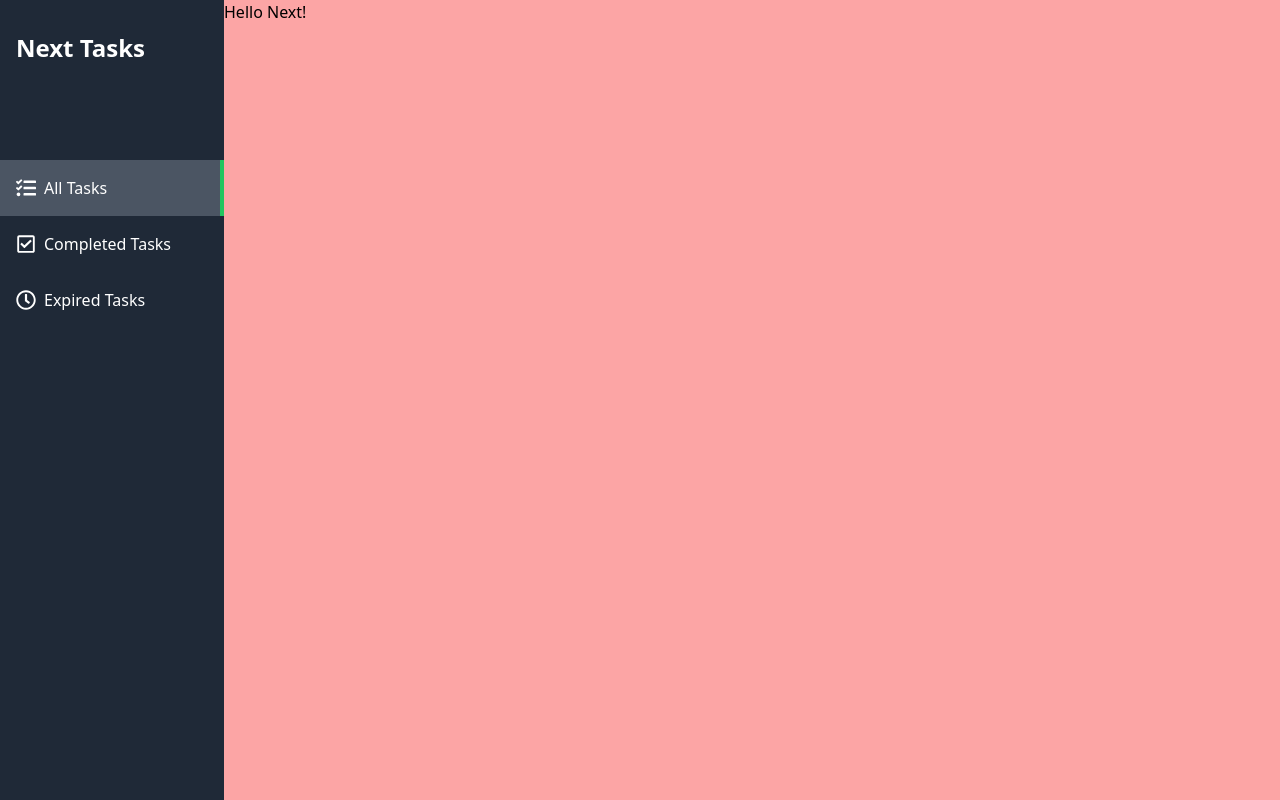
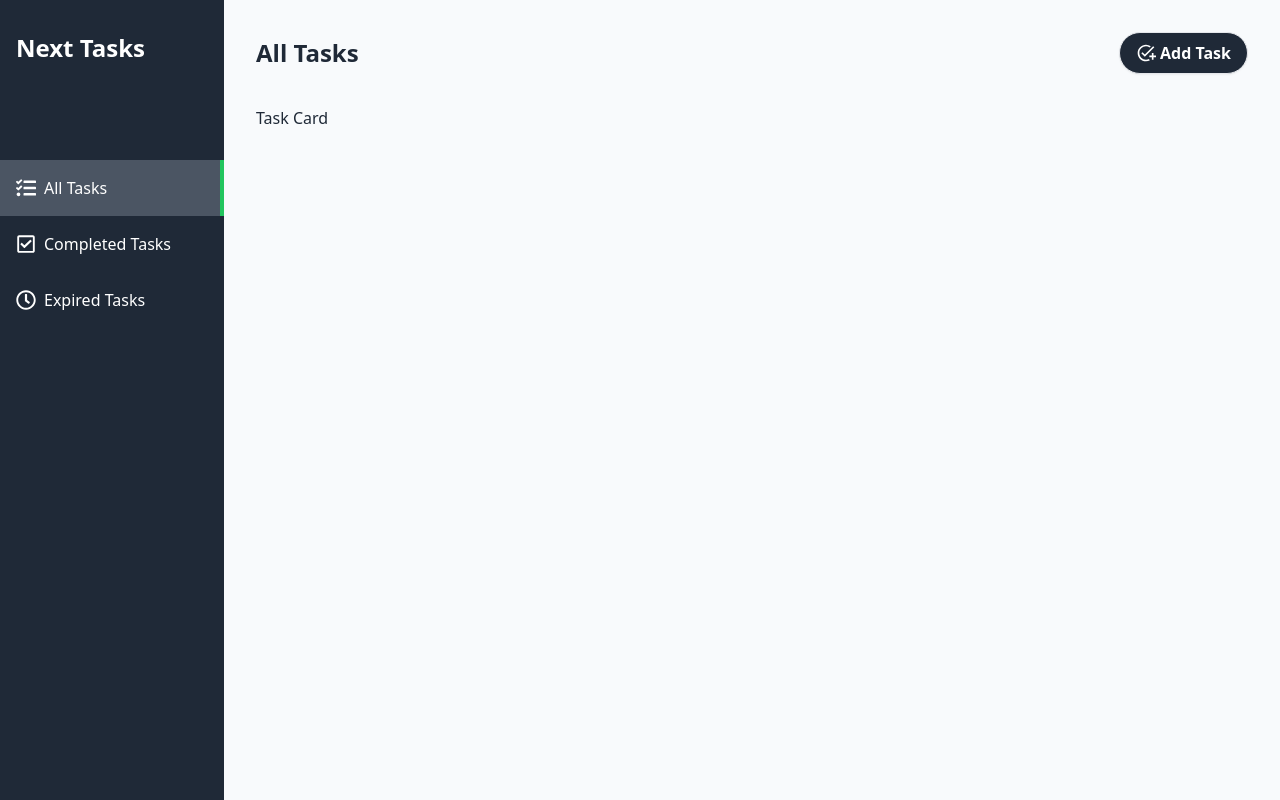
Before and after one commit to mahiro0830/next-tasks, a Next.js app: page / in a window 1280 px wide. Built offline with nearby package versions, Linux system fonts and the light colour scheme.

Commit message:
メインページの実装

```diff
--- a/src/app/(main)/layout.tsx
+++ b/src/app/(main)/layout.tsx
@@ -9,7 +9,7 @@
   return (
     <div className='flex h-screen'>
       <SideMenu />
-      <main className='bg-red-300 flex-1 overflow-auto'>{children}</main>
+      <main className='bg-slate-50 flex-1 overflow-auto'>{children}</main>
     </div>
   )
 }
--- a/src/app/(main)/page.tsx
+++ b/src/app/(main)/page.tsx
@@ -1,5 +1,19 @@
-export default function Home() {
+import Link from "next/link";
+import { MdAddTask } from "react-icons/md";
+
+export default function MainPage() {
   return (
-    <div>Hello Next!</div>
+    <div className="text-gray-800 p-8 h-full overflow-y-auto pb-24">
+      <header className="flex justify-between item-center">
+        <h1 className="text-2xl font-bold flex items-center">All Tasks</h1>
+        <Link href="/new" className="flex items-center gap-1 font-semibold border px-4 py-2 rounded-full shadow-sm text-white text-white bg-gray-800 hover:bg-gray-700">
+          <MdAddTask className="size-5" />
+          <div>Add Task</div>
+        </Link>
+      </header>
+      <div className="mt-8 flex flex-wrap gap-4">
+        Task Card
+      </div>
+    </div>
   );
 }
```
